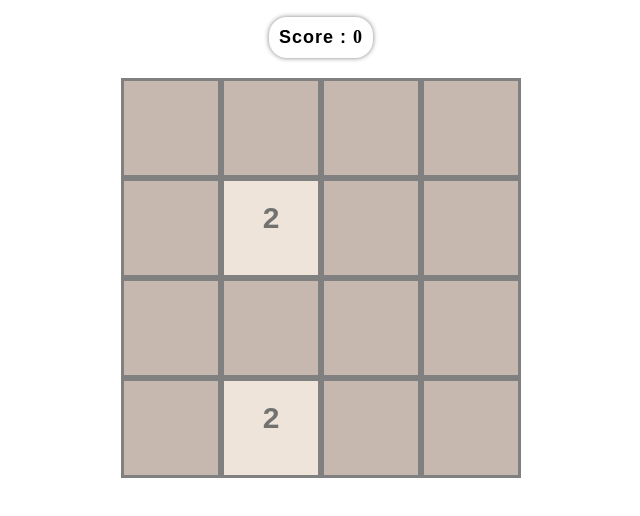
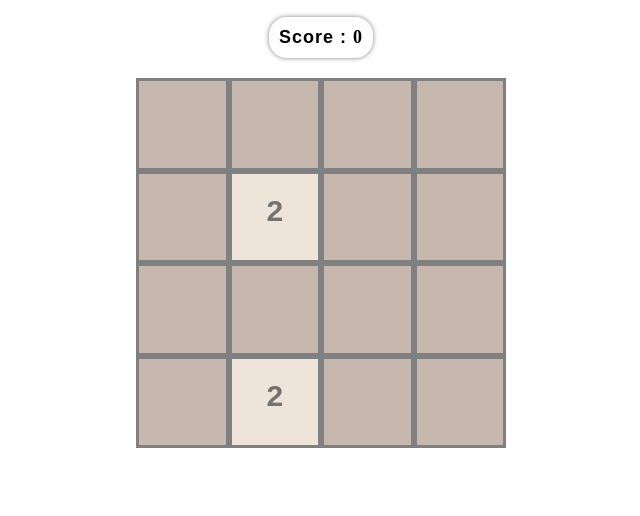
Before and after one commit to SumaGayathri-999/2048_Game, a plain HTML site: page index.html in a window 1280 px wide. Shown: the part 156-672 px from the top of the page, without its empty margins (319-959 px from the left). Drawn offline with Linux system fonts and the light colour scheme.

Commit message:
Update index.css

```diff
--- a/index.css
+++ b/index.css
@@ -1,10 +1,10 @@
 *{
-    margin : 0;
-    Padding : 0;
+    margin:0;
+    padding:0;
     box-sizing: border-box;
-
     overscroll-behavior: contain;
     user-select: none;
+
 }
 body{
     display:flex;
@@ -24,15 +24,15 @@ body{
 .entireGrid{
     display:flex;
     flex-wrap:wrap;
-    width: 400px;
-    height:400px;
+    width: 370px;
+    height:370px;
     background-color:#c6b8af;
     margin-top:10px;
 
 }
 .entireGrid div{
-    width:100px;
-    height:100px;
+    width:92.5px;
+    height:92.5px;
     font-size:30px;
     font-family:sans-serif;
     border:3px solid grey;
@@ -62,6 +62,7 @@ body{
   100%{
     font-size:30px;
          /* transform:scale(-1); */
+
   }
 }
 .col_btns_cont{
```
